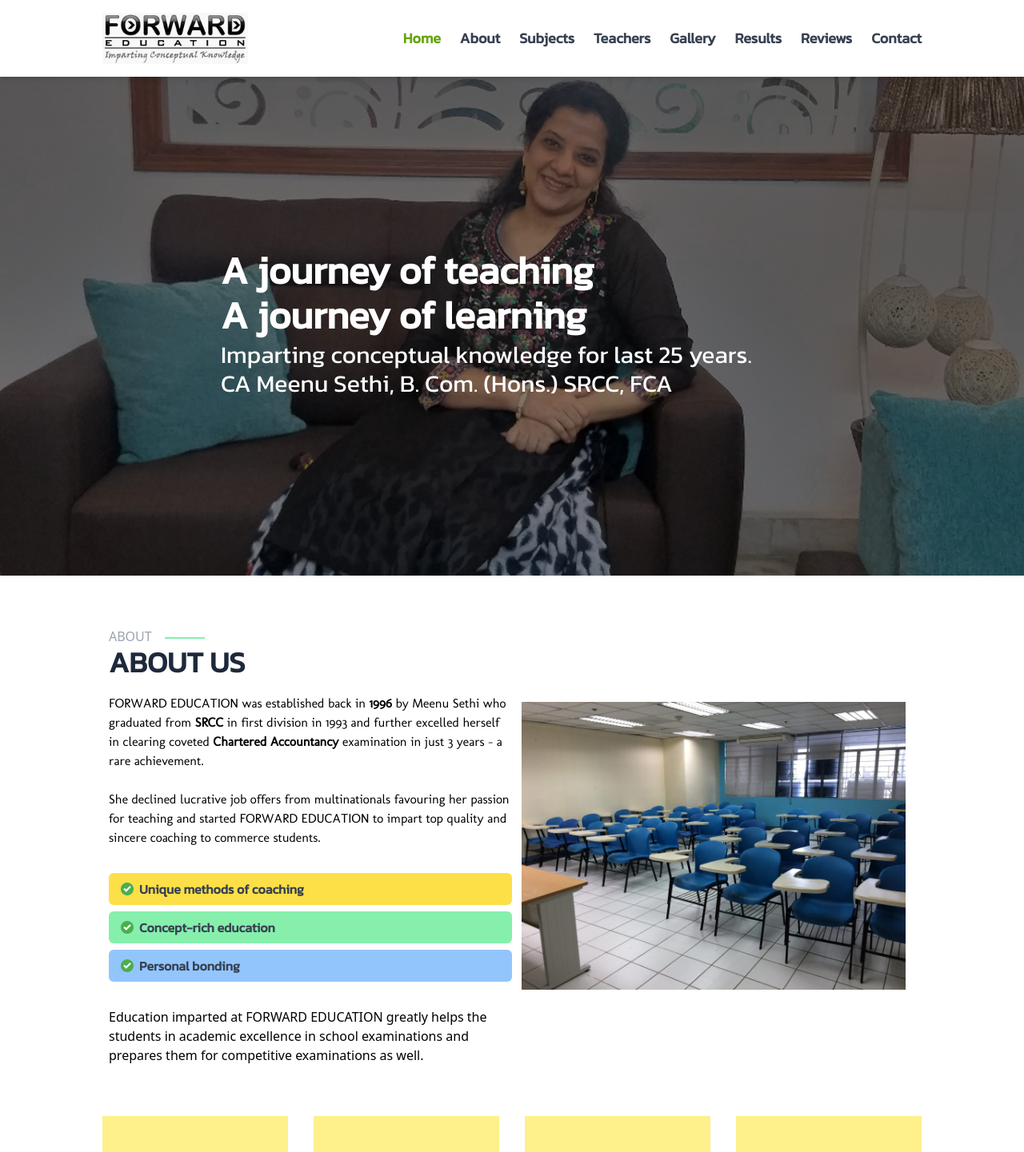
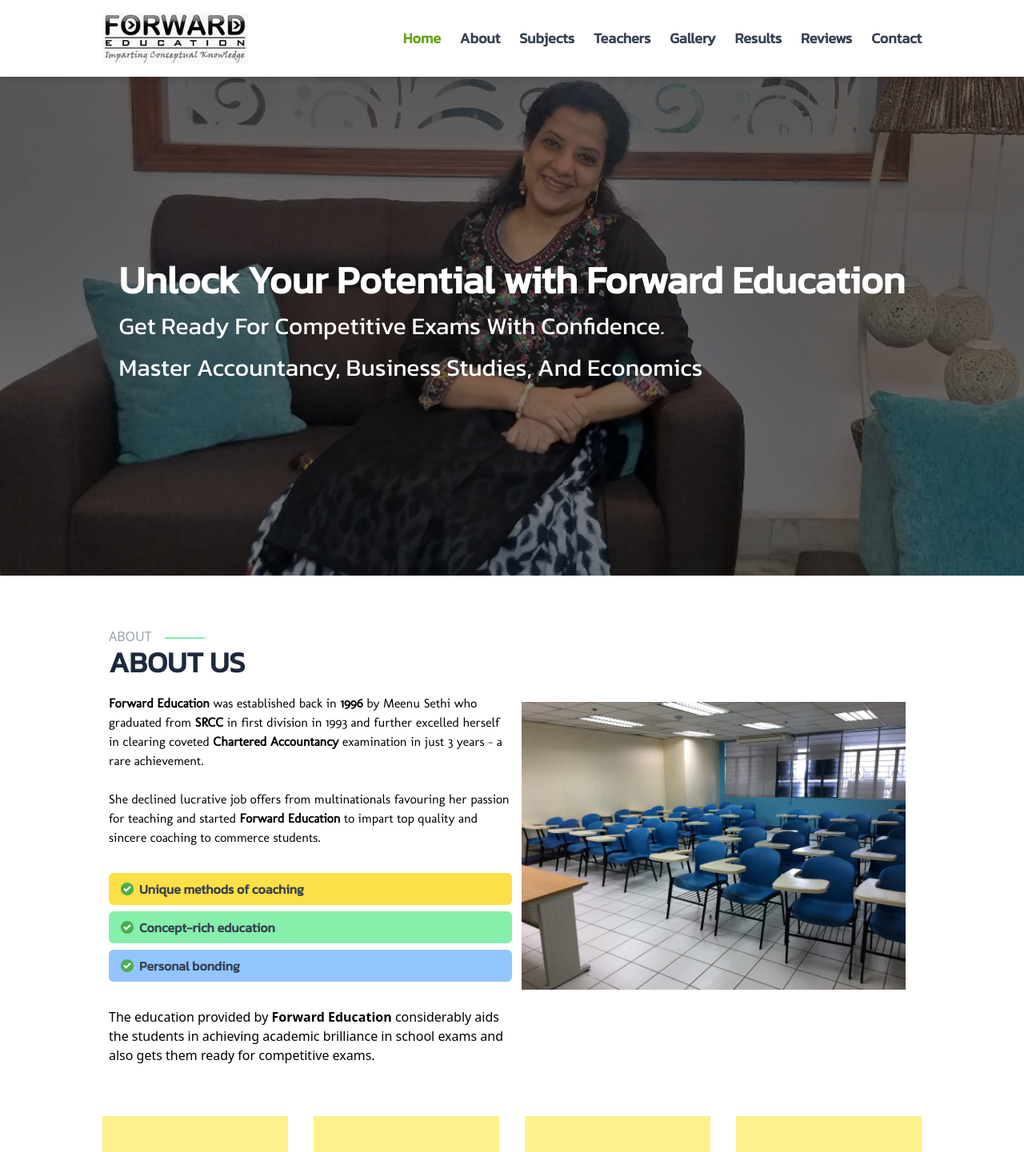
Before and after one commit to t-vaibhav/fwd-edu-testing, a Next.js app: page / in a window 1280 px wide. Shown: the top 1441 px of the page at 80% size. Built offline with nearby package versions, Linux system fonts and the light colour scheme.

Commit message:
done text changes

```diff
--- a/components/About.js
+++ b/components/About.js
@@ -23,11 +23,11 @@
                     <Image src="/images/classroom image.jpg" alt="" fill={true} className=' w-full pb-5 object-contain' />
                 </div>
                 <p className='font-molengo'>
-                    FORWARD EDUCATION was established back in <strong>1996</strong> by Meenu Sethi who graduated from <strong>SRCC</strong> in first division in 1993 and further excelled herself in clearing coveted <strong>Chartered Accountancy</strong> examination in just 3 years – a rare achievement.
+                <strong>Forward Education</strong> was established back in <strong>1996</strong> by Meenu Sethi who graduated from <strong>SRCC</strong> in first division in 1993 and further excelled herself in clearing coveted <strong>Chartered Accountancy</strong> examination in just 3 years – a rare achievement.
                 </p>
                 <br />
                 <p className='font-molengo'>
-                    She declined lucrative job offers from multinationals favouring her passion for teaching and started FORWARD EDUCATION to impart top quality and sincere coaching to commerce students.
+                    She declined lucrative job offers from multinationals favouring her passion for teaching and started <strong>Forward Education</strong> to impart top quality and sincere coaching to commerce students.
                 </p>
                 <br />
                 <ul className='font-kanit'>
@@ -37,7 +37,7 @@
                 </ul>
                 <br />
                 <p>
-                    Education imparted at FORWARD EDUCATION greatly helps the students in academic excellence in school examinations and prepares them for competitive examinations as well.
+                The education provided by <strong>Forward Education</strong>  considerably aids the students in achieving academic brilliance in school exams and also gets them ready for competitive exams.
                 </p>
 
 
--- a/components/Hero.js
+++ b/components/Hero.js
@@ -11,13 +11,13 @@
     return (
         <section className='bg-no-repeat bg-center bg-cover bg-blend-overlay bg-black/50 flex items-center justify-center' style={mystyle} >
 
-            <div className='max-w-screen-lg flex-col text-start mr-auto relative lg:ml-64 p-5 font-kanit text-xl text-white pt-28 lg:text-2xl'>
-                <h1 className='text-3xl lg:text-5xl pb-2 font-bold'>A journey of teaching</h1>
-                <h1 className='text-3xl lg:text-5xl pb-2 font-bold'>A journey of learning</h1>
+            <div className='max-w-screen-lg flex-col text-start mr-auto relative mx-auto p-5 font-kanit text-xl text-white pt-28 lg:text-2xl'>
+                <h1 className='text-3xl lg:text-5xl pb-2 font-bold'>Unlock Your Potential with Forward Education</h1>
+                {/* <h1 className='text-3xl lg:text-5xl pb-2 font-bold'>A journey of learning</h1> */}
 
 
-                <h2 className='text-lg lg:text-3xl'>Imparting conceptual knowledge for last 25 years.</h2>
-                <h2 className='text-lg lg:text-3xl '>CA Meenu Sethi, B. Com. (Hons.) SRCC, FCA </h2>
+                <h2 className='text-lg lg:text-3xl capitalize py-2'>Get ready for competitive exams with confidence.</h2>
+                <h2 className='text-lg lg:text-3xl capitalize py-2 '>Master accountancy, business studies, and economics</h2>
             </div>
         </section>
     )
--- a/components/Subject.js
+++ b/components/Subject.js
@@ -18,7 +18,7 @@
                     </div>
                 </div>
                 <div className='border border-gray-200'>
-                    <Image width={600} height={500} src="/images/business studies.png" alt="" />
+                    <Image width={600} height={500} src="/images/bst.jpg" alt="" />
                     <div className='md:px-4 px-2'>
                         <h3 className='text-2xl font-bold font-kanit text-slate-700 my-5 '>Business Studies</h3>
                         <p className='font-molengo pb-5 '><strong>CBSE Class XI Business Studies</strong> is comprised of Business, Trade and Commerce, Forms of Business Organisations, Private, Public and Global Enterprises, Business Services, Emerging modes of Business, Social Responsibilities of Business and Business ethics, Formation of a Company, Sources of Business Finance, Small Business, Internal Trade and International Business.</p>
--- a/components/Teacher.js
+++ b/components/Teacher.js
@@ -11,7 +11,7 @@
 
             <div className='grid-cols-1 gap-5'>
                 <div className=' text-left max-w-[500px] lg:max-w-full lg:flex'>
-                    <Image src="/images/femeenu.jpg" alt="" width={500} height={500} className='' />
+                    <Image src="/images/gallery/11.jpeg" alt="" width={500} height={500} className='object-cover  aspect-square' />
                     <div className='lg:p-5 p-2'>
                         <h3 className='text-4xl font-bold font-kanit text-slate-700 mt-5'>Meenu Sethi</h3>
                         <p className='text-lg text-red-600 font-molengo font-semibold'>Chartered Accountant | Educator | Entrepreneur</p>
```
Also changed, not shown: public/images/bst.jpg (added).
